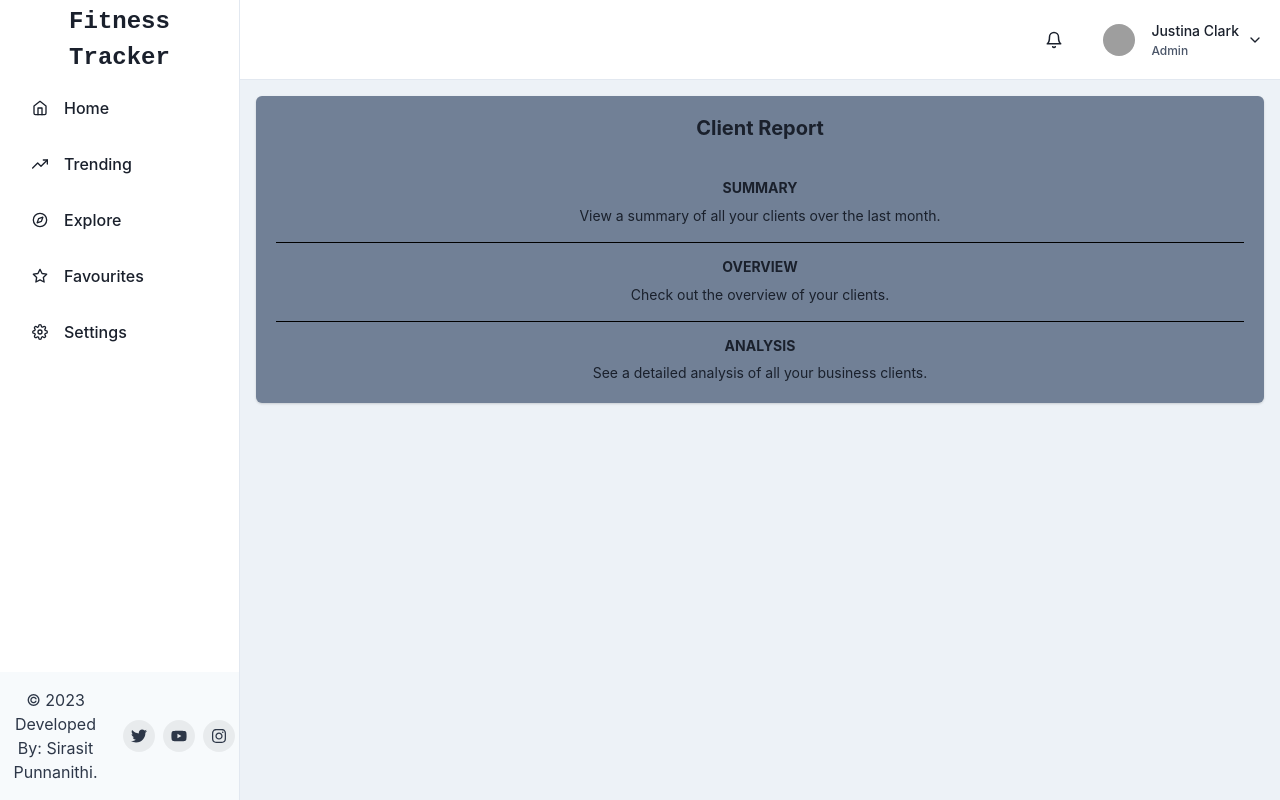
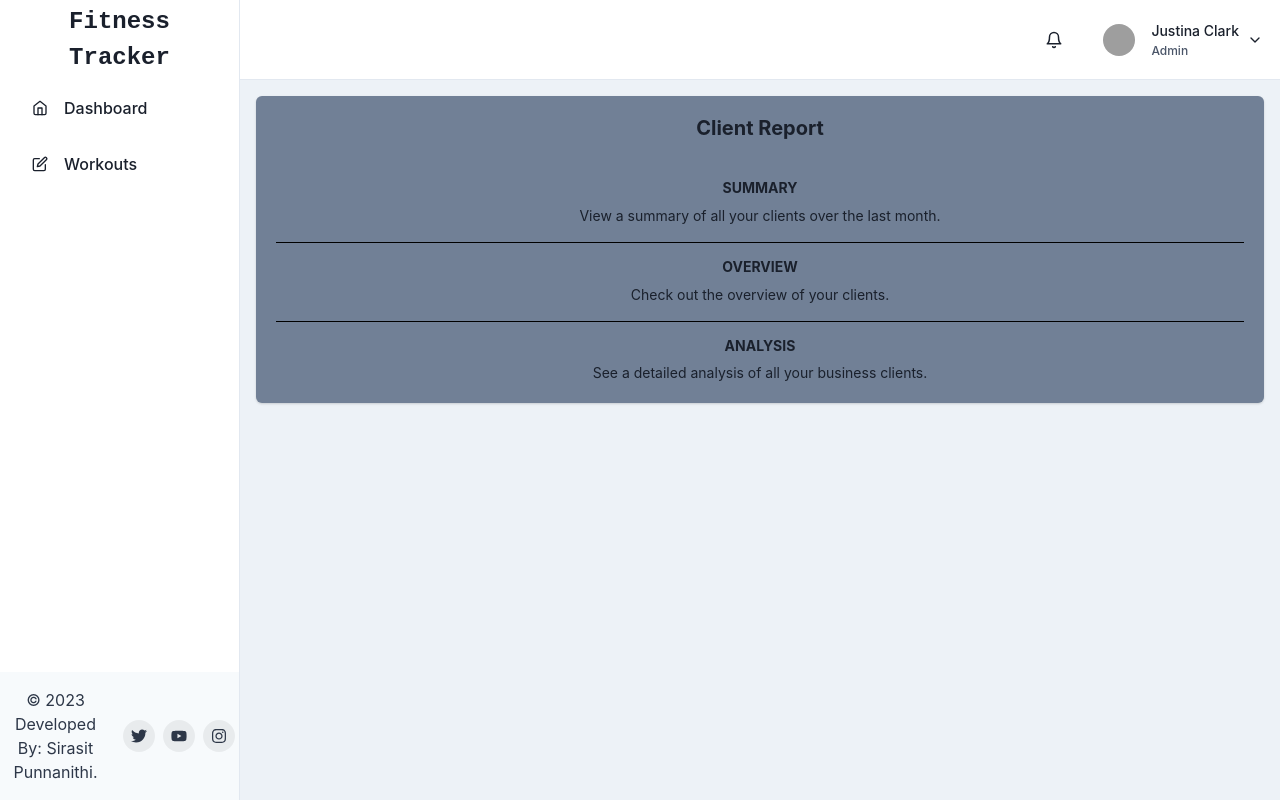
Before and after one commit to spunnanithi/fitness-tracker, a React (Vite) app in the folder client/: page / in a window 1280 px wide. Built offline with nearby package versions, Linux system fonts and the light colour scheme; grey boxes are pictures that could not be loaded.

Commit message:
added working url links to sidebar

```diff
--- a/client/src/layouts/PageLayout.tsx
+++ b/client/src/layouts/PageLayout.tsx
@@ -22,10 +22,11 @@ import {
 } from "@chakra-ui/react";
 import {
 	FiHome,
-	FiTrendingUp,
-	FiCompass,
-	FiStar,
-	FiSettings,
+	FiEdit,
+	// FiTrendingUp,
+	// FiCompass,
+	// FiStar,
+	// FiSettings,
 	FiMenu,
 	FiBell,
 	FiChevronDown,
@@ -36,11 +37,13 @@ import PageFooter from "../components/PageFooter";
 
 interface LinkItemProps {
 	name: string;
+	path: string;
 	icon: IconType;
 }
 
 interface NavItemProps extends FlexProps {
 	icon: IconType;
+	path: string;
 	children: React.ReactNode;
 }
 
@@ -53,11 +56,12 @@ interface SidebarProps extends BoxProps {
 }
 
 const LinkItems: Array<LinkItemProps> = [
-	{ name: "Home", icon: FiHome },
-	{ name: "Trending", icon: FiTrendingUp },
-	{ name: "Explore", icon: FiCompass },
-	{ name: "Favourites", icon: FiStar },
-	{ name: "Settings", icon: FiSettings },
+	{ name: "Dashboard", path: "/", icon: FiHome },
+	{ name: "Workouts", path: "/workouts", icon: FiEdit },
+	// { name: "Trending", icon: FiTrendingUp },
+	// { name: "Explore", icon: FiCompass },
+	// { name: "Favourites", icon: FiStar },
+	// { name: "Settings", icon: FiSettings },
 ];
 
 const SidebarContent = ({ onClose, ...rest }: SidebarProps) => {
@@ -78,7 +82,7 @@ const SidebarContent = ({ onClose, ...rest }: SidebarProps) => {
 				<CloseButton display={{ base: "flex", md: "none" }} onClick={onClose} />
 			</Flex>
 			{LinkItems.map((link) => (
-				<NavItem key={link.name} icon={link.icon}>
+				<NavItem path={link.path} key={link.name} icon={link.icon}>
 					{link.name}
 				</NavItem>
 			))}
@@ -87,11 +91,11 @@ const SidebarContent = ({ onClose, ...rest }: SidebarProps) => {
 	);
 };
 
-const NavItem = ({ icon, children, ...rest }: NavItemProps) => {
+const NavItem = ({ icon, path, children, ...rest }: NavItemProps) => {
 	return (
 		<Box
 			as="a"
-			href="#"
+			href={path}
 			style={{ textDecoration: "none" }}
 			_focus={{ boxShadow: "none" }}>
 			<Flex
--- /dev/null
+++ b/client/src/pages/Workouts.tsx
@@ -0,0 +1,11 @@
+import { Box, Text } from "@chakra-ui/react";
+
+function Workouts() {
+	return (
+		<Box>
+			<Text>Workouts</Text>
+		</Box>
+	);
+}
+
+export default Workouts;
--- a/client/src/styles/theme.ts
+++ b/client/src/styles/theme.ts
@@ -1,11 +1,6 @@
 import { extendTheme } from "@chakra-ui/react";
 
 const theme = {
-	zIndex: {
-		navBar: 100,
-		footer: 101,
-		content: 102,
-	},
 	colors: {
 		primary: {
 			bg: "#ffee99",
```
Also changed, not shown: client/src/App.tsx (+6 -2 lines).
